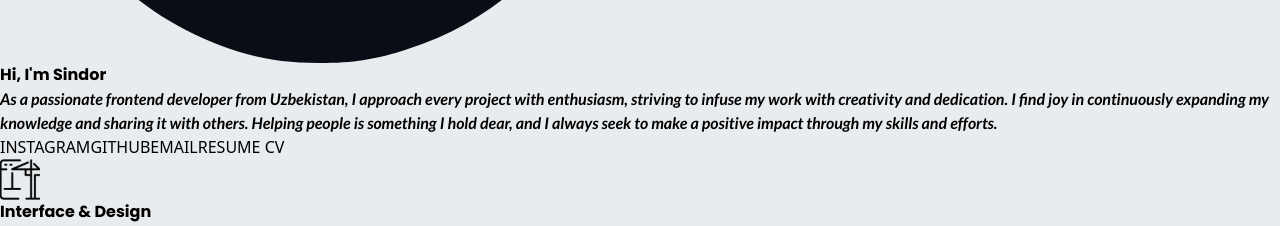
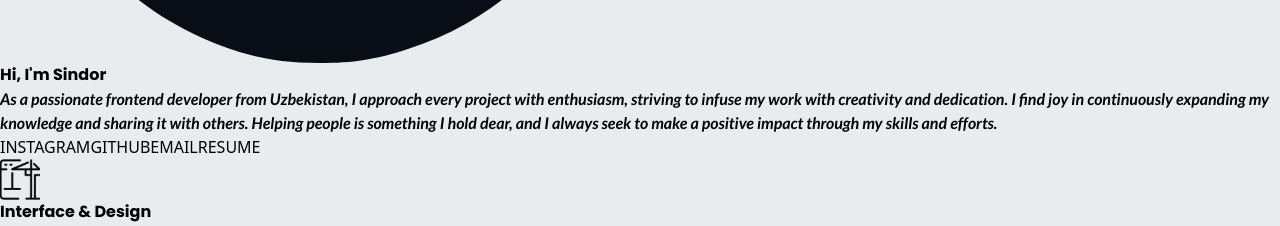
Before and after one commit to sindorcoder/sindorcoder, a React (Vite) app: page /about in a window 1280 px wide. Shown: the part 900-1126 px from the top of the page. Built offline with nearby package versions, Linux system fonts and the light colour scheme.

Commit message:
update resume files

```diff
--- a/src/routes/about/About.jsx
+++ b/src/routes/about/About.jsx
@@ -9,6 +9,7 @@ import AOS from "aos";
 import "aos/dist/aos.css";
 import Footer from "../../components/footer/Footer";
 import Contact from "../../components/contact/Contact";
+import cv from "../../assets/resume/Sindor O'lmasov.pdf"
 const About = () => {
   AOS.init({});
 
@@ -73,12 +74,12 @@ const About = () => {
                 </Link>
 
                 <Link
-                  to="https://drive.google.com/file/d/1ge--ercB5Xk62XaSXQQ28qdf_a4aX_cA/view"
+                  to={cv}
                   target="_blank"
                   rel="noopener noreferrer"
                   className="text-[10px] border-b-2 border-emerald-600 flex items-center gap-5 md:text-[14px] font-semibold text-black"
                 >
-                  RESUME CV
+                  RESUME
                 </Link>
               </div>
             </div>
```
Also changed, not shown: src/data/index.js (line endings or trailing spaces), 1 other file (tests, documents, lock files or other folders).
